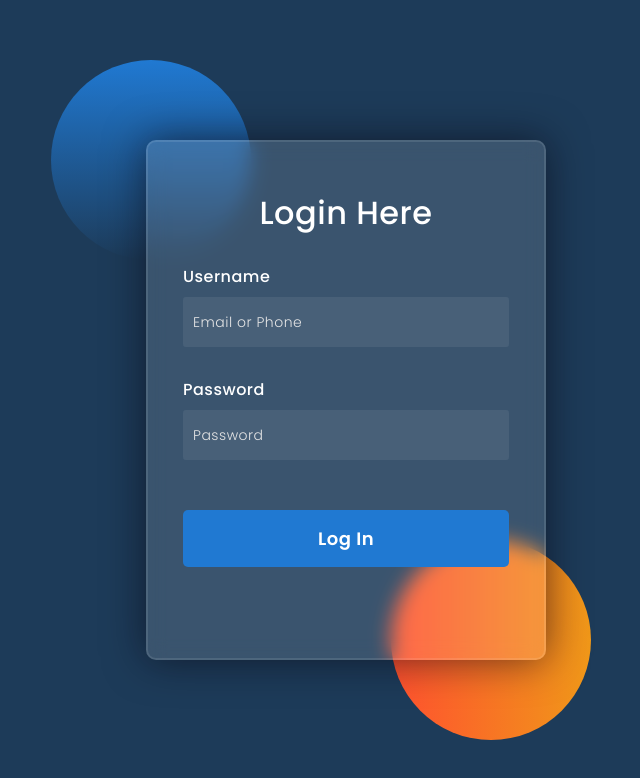
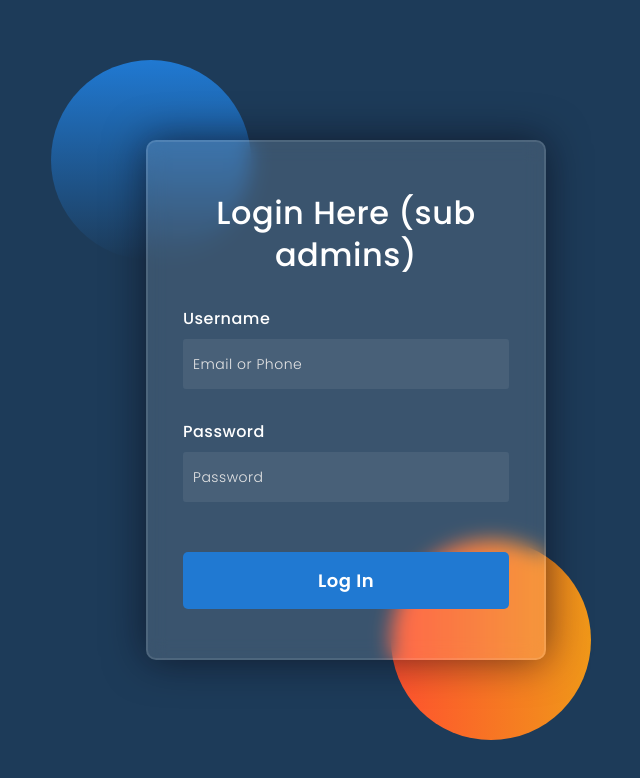
Before and after one commit to glitter545/sub-admin-proto, a plain HTML site: page index.html in a window 1280 px wide. Shown: the whole page, without its empty margins (294-934 px from the left). Drawn offline with Linux system fonts and the light colour scheme.

Commit message:
Update index.html
added some context to the page.

```diff
--- a/index.html
+++ b/index.html
@@ -2,7 +2,7 @@
 <html lang="en">
 <head>
     <!-- Design by foolishdeveloper.com -->
-    <title>Glassmorphism login Form Tutorial in html css</title>
+    <title>Login</title>
 
     <link rel="preconnect" href="https://fonts.gstatic.com">
     <link rel="stylesheet" href="https://cdnjs.cloudflare.com/ajax/libs/font-awesome/5.15.4/css/all.min.css">
@@ -132,7 +132,7 @@
         <div class="shape"></div>
     </div>
     <form action="company-information.html"> <!-- Updated form action -->
-        <h3>Login Here</h3>
+        <h3>Login Here (sub admins)</h3>
 
         <label for="username">Username</label>
         <input type="text" placeholder="Email or Phone" id="username">
```
